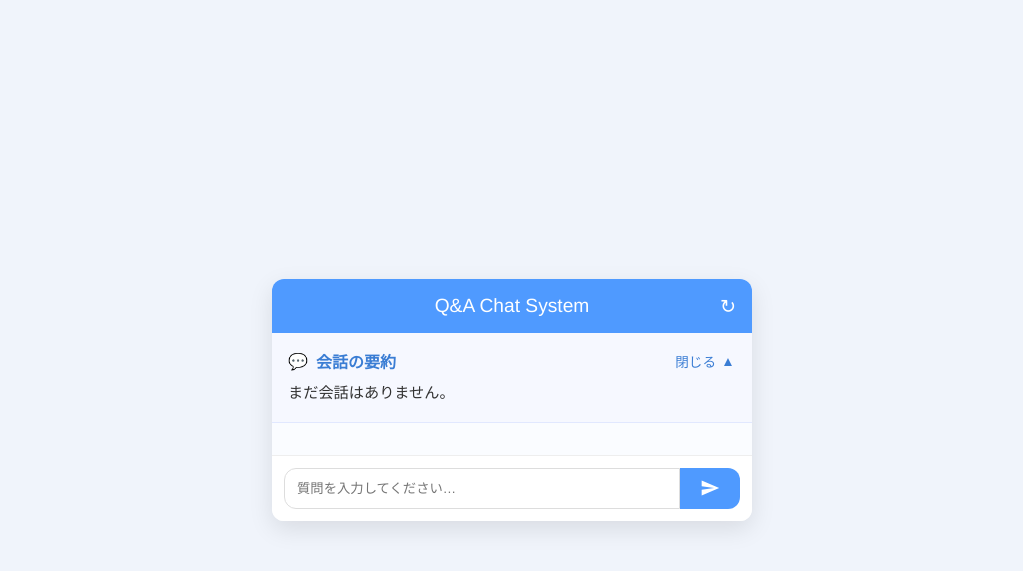
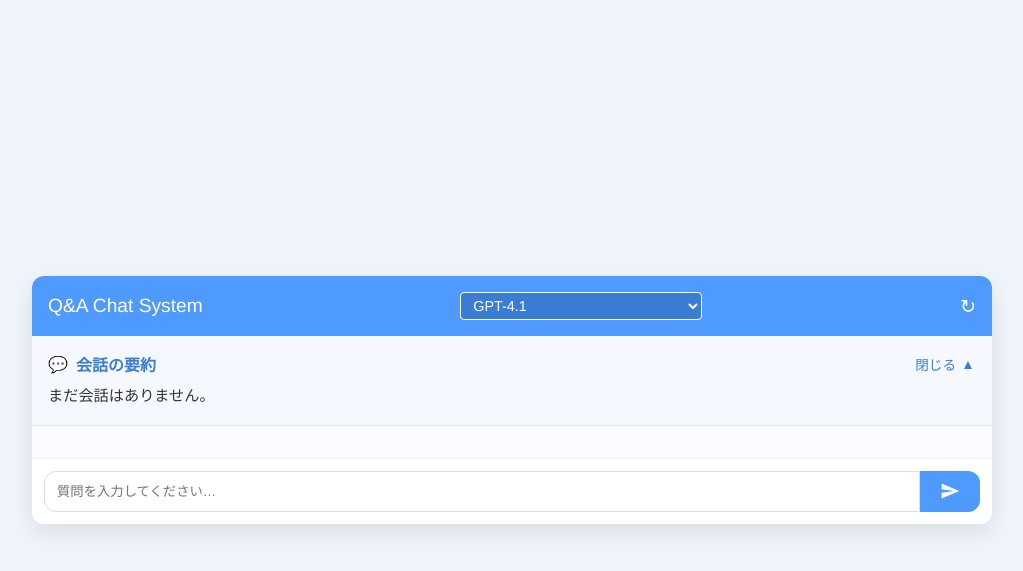
Before and after one commit to kota-kawa/FAQ_Gemini, a Flask app: page / in a window 1280 px wide. Shown: the top 571 px of the page, without its empty margins (128-1151 px from the left). Run offline with Flask 3, Linux system fonts and the light colour scheme; data that the repository does not hold is empty.

Commit message:
feat: Add AI model selector and widen chat UI
- Adds a dropdown menu to the chat header, allowing users to select from a list of AI models (OpenAI, Gemini, Claude, Groq).
- Implements the client-side JavaScript to send the selected model to the backend `/model_settings` endpoint.
- Doubles the width of the chat container from 480px to 960px for a wider view.
- No backend changes were necessary as the model switching logic was already in place.

```diff
--- a/templates/index.html
+++ b/templates/index.html
@@ -43,7 +43,7 @@
     /* ===== コンテナ ===== */
     .container {
       width: 100%;
-      max-width: 480px;
+      max-width: 960px;
       max-height: 80vh;            /* 画面高さの80%を上限に */
       display: flex;
       flex-direction: column;
@@ -59,10 +59,22 @@
       text-align: center;
       font-size: 1.2rem;
       position: relative;
+      display: flex;
+      justify-content: space-between;
+      align-items: center;
+    }
+    #model-selector {
+      font-size: 0.9rem;
+      padding: 4px 8px;
+      border-radius: 4px;
+      border: 1px solid #fff;
+      background: var(--primary-dark);
+      color: #fff;
+      cursor: pointer;
     }
     .header .reset-btn {
-      position: absolute; right: 16px; top: 50%;
-      transform: translateY(-50%);
+      position: static;
+      transform: none;
       background: none; border: none;
       color: #fff; cursor: pointer; font-size: 1.2rem;
       transition: transform var(--transition);
@@ -257,7 +269,32 @@
 <body>
   <div class="container">
     <div class="header">
-      Q&A Chat System
+      <span>Q&A Chat System</span>
+      <select id="model-selector">
+        <optgroup label="OpenAI">
+          <option value='{"provider": "openai", "model": "gpt-4.1"}'>GPT-4.1</option>
+          <option value='{"provider": "openai", "model": "gpt-5.1"}'>GPT-5.1</option>
+          <option value='{"provider": "openai", "model": "gpt-5-mini"}'>GPT-5 mini</option>
+        </optgroup>
+        <optgroup label="Gemini (Google)">
+          <option value='{"provider": "gemini", "model": "gemini-2.5-flash"}'>Gemini 2.5 Flash</option>
+          <option value='{"provider": "gemini", "model": "gemini-2.5-pro"}'>Gemini 2.5 Pro</option>
+          <option value='{"provider": "gemini", "model": "gemini-3-pro-preview"}'>Gemini 3 Pro Preview</option>
+        </optgroup>
+        <optgroup label="Claude (Anthropic)">
+          <option value='{"provider": "claude", "model": "claude-sonnet-4-5"}'>Claude Sonnet 4.5</option>
+          <option value='{"provider": "claude", "model": "claude-haiku-4-5"}'>Claude Haiku 4.5</option>
+          <option value='{"provider": "claude", "model": "claude-opus-4-5"}'>Claude Opus 4.5</option>
+        </optgroup>
+        <optgroup label="Groq">
+          <option value='{"provider": "groq", "model": "llama-3.3-70b-versatile"}'>Llama 3.3 70B (Groq)</option>
+          <option value='{"provider": "groq", "model": "llama-3.1-8b-instant"}'>Llama 3.1 8B (Groq)</option>
+          <option value='{"provider": "groq", "model": "openai/gpt-oss-20b"}'>GPT-OSS 20B (Groq)</option>
+          <option value='{"provider": "groq", "model": "meta-llama/llama-4-maverick-17b-128e-instruct"}'>Llama 4 Maverick 17B (Groq)</option>
+          <option value='{"provider": "groq", "model": "moonshotai/kimi-k2-instruct-0905"}'>Kimi K2 Instruct 0905 (Groq)</option>
+          <option value='{"provider": "groq", "model": "qwen/qwen3-32b"}'>Qwen3 32B (Groq)</option>
+        </optgroup>
+      </select>
       <button class="reset-btn" title="リセット">&#x21bb;</button>
     </div>
     <div id="summary-panel" class="summary-panel">
@@ -285,6 +322,7 @@
     const chatBox = document.getElementById('chat');
     const form    = document.getElementById('chat-form');
     const input   = document.getElementById('question');
+    const modelSelector = document.getElementById('model-selector');
     const resetBtn= document.querySelector('.reset-btn');
     const summaryPanel = document.getElementById('summary-panel');
     const summaryContent = document.getElementById('conversation-summary');
@@ -293,6 +331,22 @@
     const summaryToggleLabel = summaryToggleButton.querySelector('.summary-toggle-label');
     const summaryToggleIcon = summaryToggleButton.querySelector('.summary-toggle-icon');
     const DEFAULT_SUMMARY_TEXT = 'まだ会話はありません。';
+
+    modelSelector.addEventListener('change', async (e) => {
+      try {
+        const selection = JSON.parse(e.target.value);
+        const res = await fetch('/model_settings', {
+          method: 'POST',
+          headers: { 'Content-Type': 'application/json' },
+          body: JSON.stringify(selection)
+        });
+        if (!res.ok) throw new Error('Failed to update model');
+        console.log('Model updated successfully');
+      } catch (err) {
+        console.error('Error updating model:', err);
+        alert('モデルの切り替えに失敗しました。');
+      }
+    });
 
     async function fetchHistory() {
       try {
```
